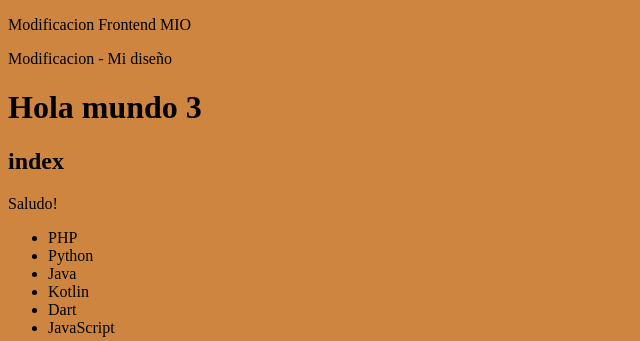
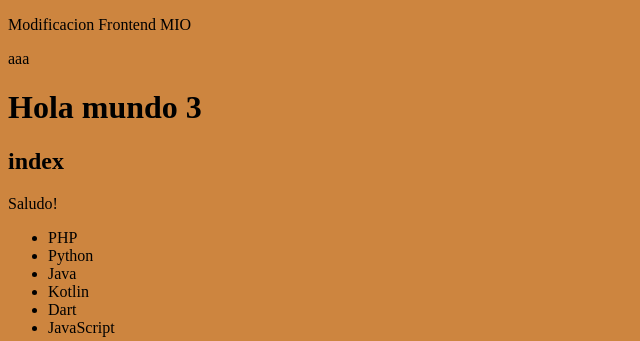
Before and after one commit to fgjm/Flask_A, a Flask app: page / in a window 1280 px wide. Shown: the top 341 px of the page, without its empty margins (0-640 px from the left). Run offline with Flask 2, Linux system fonts and the light colour scheme; some libraries are stand-ins or nearby versions.

Commit message:
Flask_bc 1commit

```diff
--- a/templates/layout.html
+++ b/templates/layout.html
@@ -11,7 +11,7 @@
 
 <body>
     <p>Modificacion Frontend MIO</p>
-    <p>Modificacion - Mi diseño</p>
+    <p>aaa</p>
     {% block body %}
     {% endblock %}
     <script src="{{ url_for('static', filename='js/layout.js') }}"></script>
```
